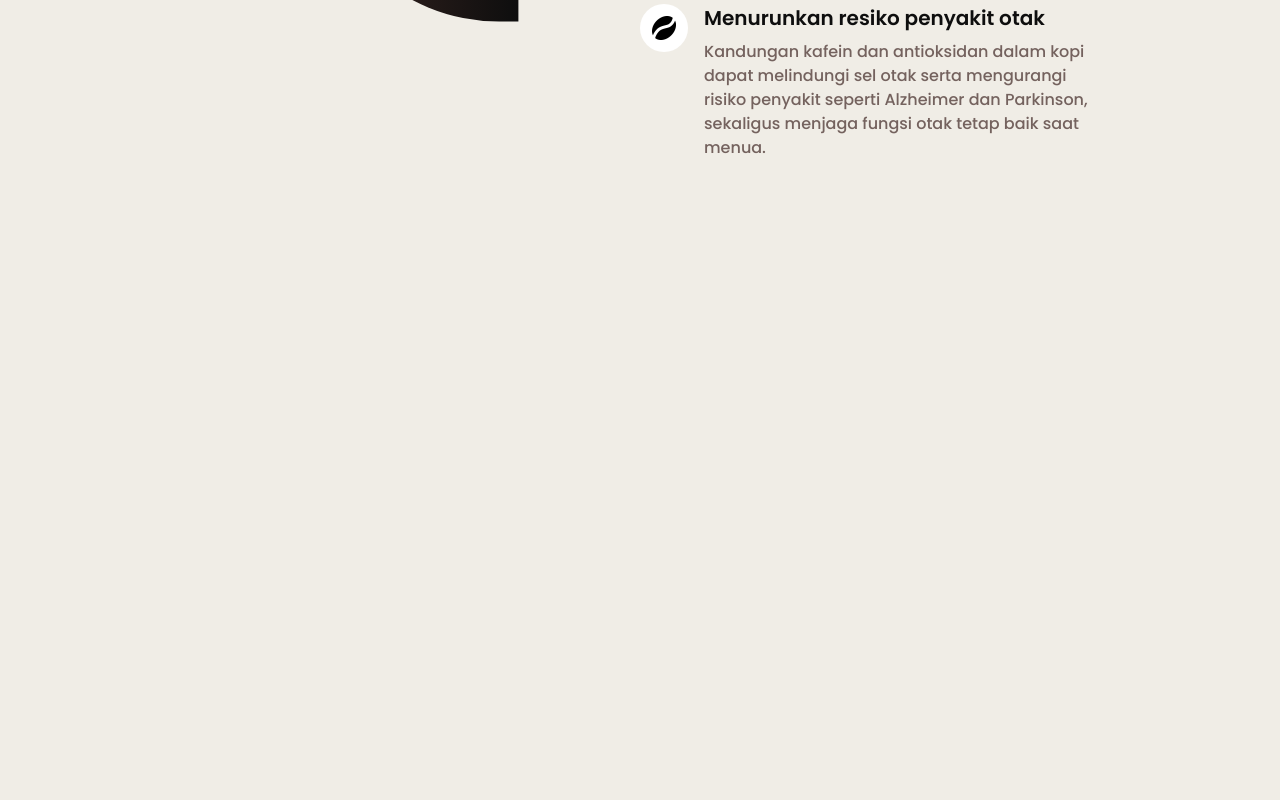
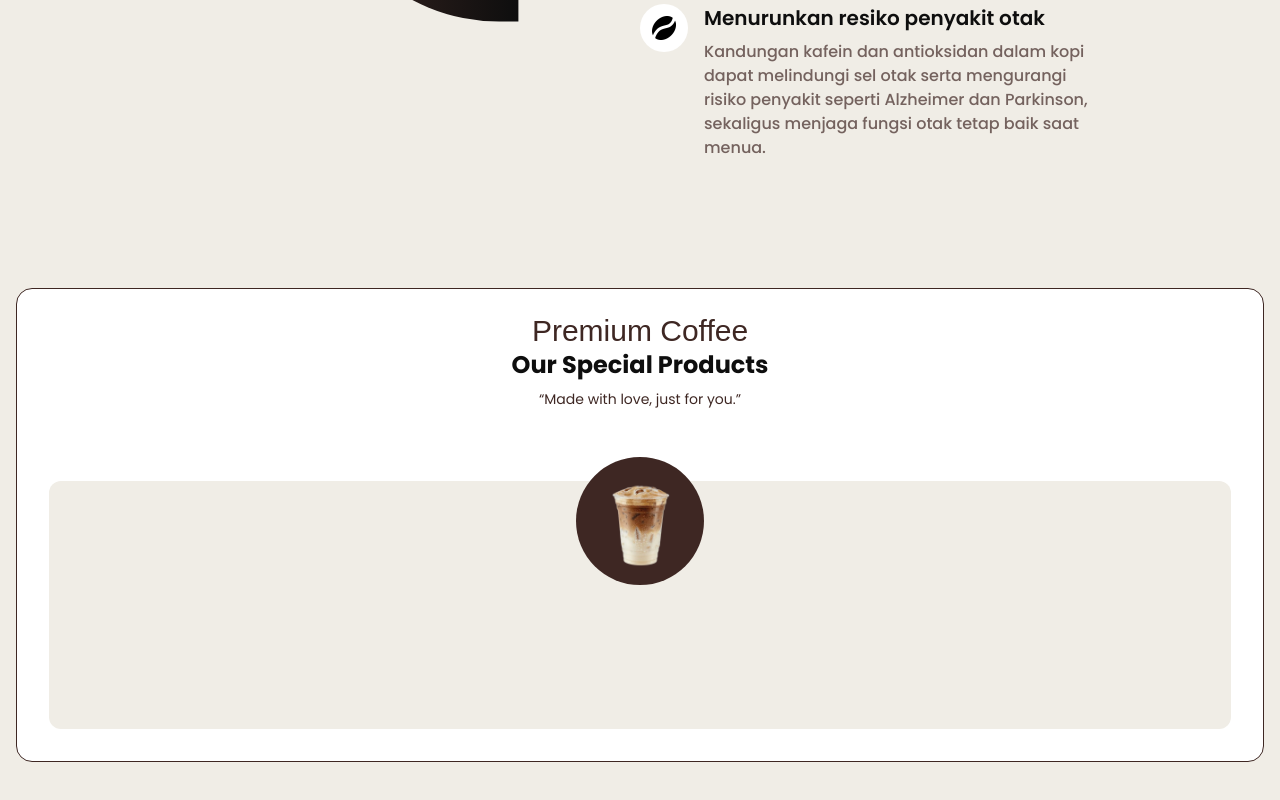
Before and after one commit to excyuef/coffee-go, a website: page index.html in a window 1280 px wide. Shown: the part 1392-2192 px from the top of the page. Drawn offline with nearby package versions, Linux system fonts and the light colour scheme; a web font is replaced by a local one.

Commit message:
product kasar

```diff
--- a/index.html
+++ b/index.html
@@ -278,7 +278,44 @@ class="bg-cream pt-18 pb-150 font-poppins md:pt-26 text-kopi">
       </div>
     </section>
 
-    <section>
+    <section
+    class="p-4">
+      <div
+      class="border container
+      bg-white rounded-2xl">
+        <div
+        class="text-center pt-6">
+          <h1
+          class="font-lavishly text-3xl">
+            Premium Coffee
+          </h1>
+          <p
+          class="text-2xl font-bold mb-2 text-espresso">
+            Our Special Products
+          </p>
+          <p
+          class="text-sm">
+            “Made with love, just for you.”
+          </p>
+        </div>
+
+        <div
+        class="flex flex-row gap-4 overflow-x-auto w-auto py-8 px-8 snap-mandatory snap-x">
+          <div
+          class="w-full snap-center shrink-0 pt-10">
+            <div
+            class="bg-cream w-full h-62 rounded-xl relative flex justify-center">
+              <div
+              class="w-32 h-32 rounded-full bg-kopi absolute -top-6 p-2">
+                <img
+                src="images/product/kopsu.png"
+                alt="kopi-susu">
+              </div>
+            </div>
+          </div>
+
+        </div>
+      </div>
     </section>
   </main>
 
```
Also changed, not shown: images/product/kopsu.png (renamed from images/product/product-4.png), src/output.css.
